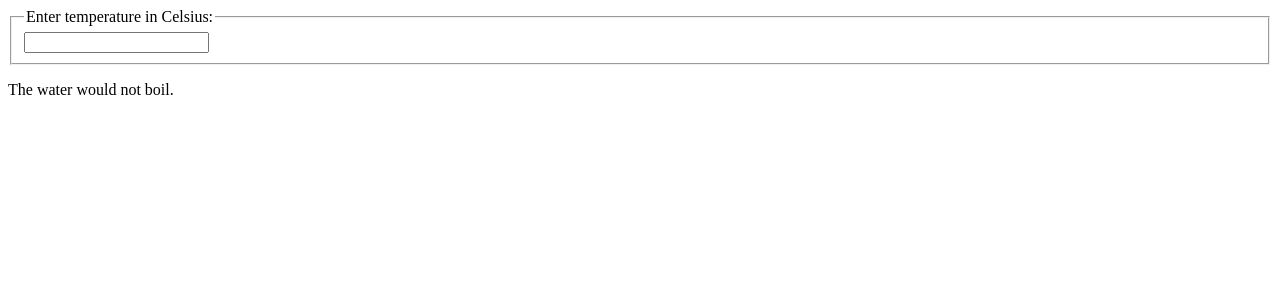
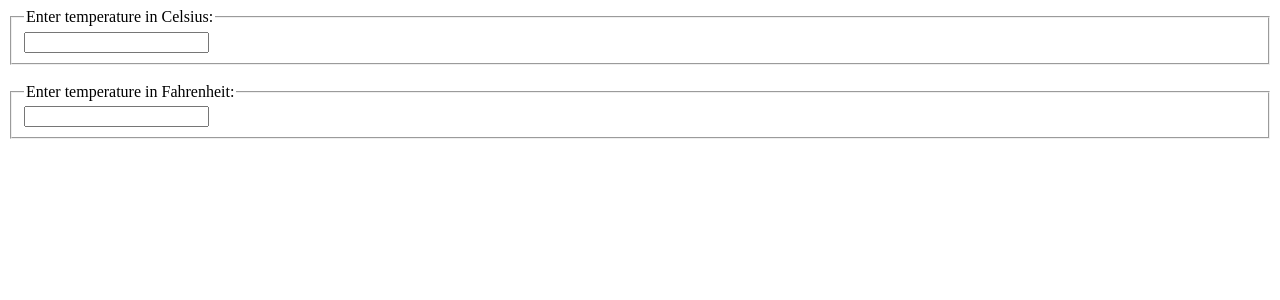
Before and after one commit to alfinarif/nodejs_practices, a React (Vite) app in the folder ReactJsPractices/practiceProject_2/: page / in a window 1280 px wide. Shown: the top 300 px of the page. Built offline with nearby package versions, Linux system fonts and the light colour scheme.

Commit message:
liftingStateUp

```diff
--- a/ReactJsPractices/practiceProject_2/src/components/Calculator.jsx
+++ b/ReactJsPractices/practiceProject_2/src/components/Calculator.jsx
@@ -1,26 +1,16 @@
 import { Component } from 'react';
-import BoilingVerdict from './BoilingVerdict';
+import TemparetureInput from './TemparetureInput';
 
 class Calculator extends Component {
-    state = {
-        temperature: "",
-    }
 
-    temparetureChange = (e)=>{
-        this.setState({
-            temperature: e.target.value,
-        })
-    }
     render() {
-        const {temperature} = this.state;
         return (
             <div>
-                <fieldset>
-                    <legend>Enter temperature in Celsius: </legend>
-                    <input type="text" value={temperature} onChange={this.temparetureChange} />
-                </fieldset>
 
-                <BoilingVerdict celsius={temperature} />
+                <TemparetureInput scale="c"  />
+                <br/>
+                <TemparetureInput scale="f"  />
+
             </div>
         );
     }
--- /dev/null
+++ b/ReactJsPractices/practiceProject_2/src/components/TemparetureInput.jsx
@@ -0,0 +1,31 @@
+import { Component } from 'react';
+
+const scaleNames = {
+    c: "Celsius",
+    f: "Fahrenheit",
+}
+class TemparetureInput extends Component {
+    state = {
+        temperature: "",
+    }
+
+    temparetureChange = (e)=>{
+        this.setState({
+            temperature: e.target.value,
+        })
+    }
+    render() {
+        const {temperature} = this.state;
+        const {scale} = this.props;
+        return (
+
+                <fieldset>
+                    <legend>Enter temperature in {scaleNames[scale]}: </legend>
+                    <input type="text" value={temperature} onChange={this.temparetureChange} />
+                </fieldset>
+
+        );
+    }
+}
+
+export default TemparetureInput;
```
